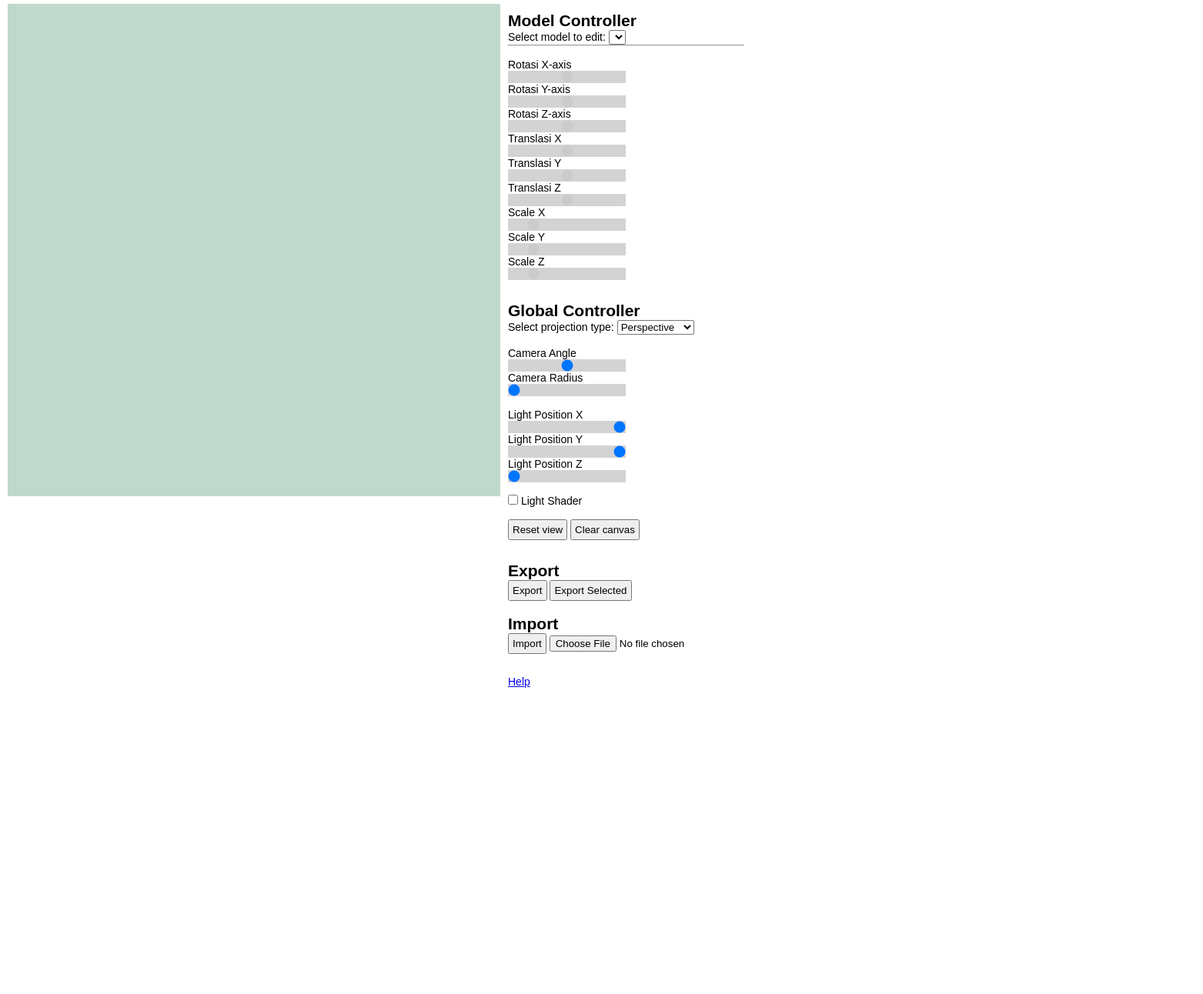
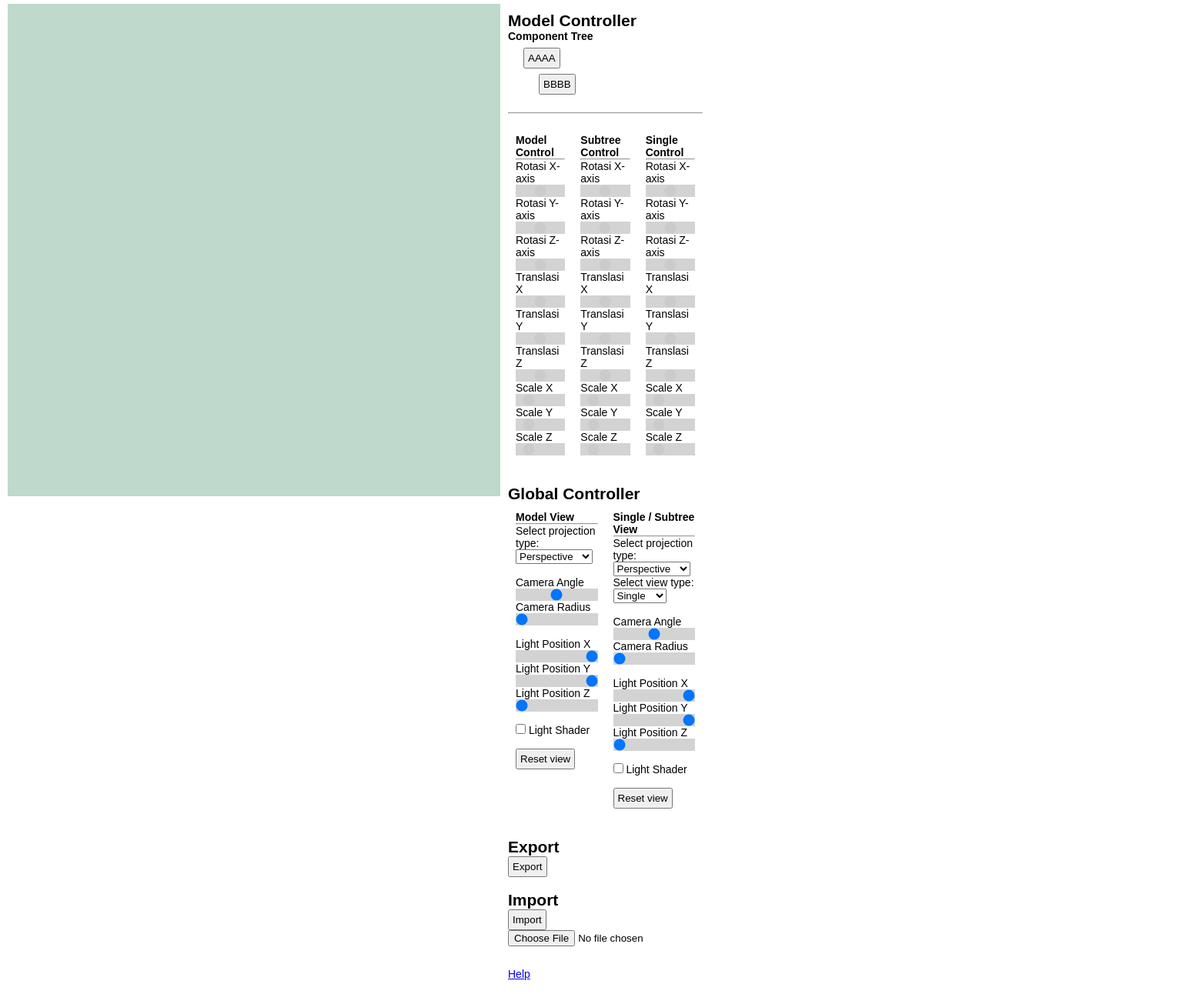
Before and after one commit to geraldabrhm/IF3260_Tugas3_K03_G08, a plain HTML site: page src/index.html in a window 1280 px wide. Shown: the part 70-1362 px from the top of the page at 77% size, 1563 px wide, since content can reach past the window. Before the commit the page ends 984 px from the top, so only its background shows below. Drawn offline with Linux system fonts and the light colour scheme.

Commit message:
feat: modify UI

```diff
--- a/src/index.html
+++ b/src/index.html
@@ -34,7 +34,7 @@
 
   <body>
     <header>
-      <h1>3D Web Based CAD</h1>
+      <h1>3D WebGL Articulated Model</h1>
     </header>
     <main>
       <canvas id="webgl-canvas" width="640" height="640">
@@ -43,9 +43,22 @@
       <div class="container">
         <h2>Model Controller</h2>
         <div id="model-configuration" class="config">
-            <label>Select model to edit:</label>
-            <select id="selectedModel" name="selectedModel" onchange="setupModelControls()"></select>
+            <label><b>Component Tree</b></label>
+            <ul>
+              <li>
+                <button>AAAA</button>
+                <ul>
+                  <li>
+                    <button>BBBB</button>
+                  </li>
+                </ul>
+              </li>
+            </ul>
             <br><hr><br>
+            <div class="column-container">
+              <div class="container">
+                <label><b>Model Control</b></label>
+                <hr>
                 <label>Rotasi X-axis</label>
                 <input type="range" min="-5" step="0.000001" max="5" class="slider" id="rotateX" disabled>
                 <label>Rotasi Y-axis</label>
@@ -65,8 +78,58 @@
                 <label>Scale Z</label>
                 <input type="range" min="0.1" step="0.000001" max="5" class="slider" id="scaleZ" value="1" disabled>
               </div>
+              <div class="container">
+                <label><b>Subtree Control</b></label>
+                <hr>
+                <label>Rotasi X-axis</label>
+                <input type="range" min="-5" step="0.000001" max="5" class="slider" id="rotateX" disabled>
+                <label>Rotasi Y-axis</label>
+                <input type="range" min="-5" step="0.000001" max="5" class="slider" id="rotateY" disabled>
+                <label>Rotasi Z-axis</label>
+                <input type="range" min="-5" step="0.000001" max="5" class="slider" id="rotateZ" disabled>
+                <label>Translasi X</label>
+                <input type="range" min="-1" step="0.000001" max="1" class="slider" id="translateX" disabled>
+                <label>Translasi Y</label>
+                <input type="range" min="-1" step="0.000001" max="1" class="slider" id="translateY" disabled>
+                <label>Translasi Z</label>
+                <input type="range" min="-1" step="0.000001" max="1" class="slider" id="translateZ" disabled>
+                <label>Scale X</label>
+                <input type="range" min="0.1" step="0.000001" max="5" class="slider" id="scaleX" value="1" disabled>
+                <label>Scale Y</label>
+                <input type="range" min="0.1" step="0.000001" max="5" class="slider" id="scaleY" value="1" disabled>
+                <label>Scale Z</label>
+                <input type="range" min="0.1" step="0.000001" max="5" class="slider" id="scaleZ" value="1" disabled>
+              </div>
+              <div class="container">
+                <label><b>Single Control</b></label>
+                <hr>
+                <label>Rotasi X-axis</label>
+                <input type="range" min="-5" step="0.000001" max="5" class="slider" id="rotateX" disabled>
+                <label>Rotasi Y-axis</label>
+                <input type="range" min="-5" step="0.000001" max="5" class="slider" id="rotateY" disabled>
+                <label>Rotasi Z-axis</label>
+                <input type="range" min="-5" step="0.000001" max="5" class="slider" id="rotateZ" disabled>
+                <label>Translasi X</label>
+                <input type="range" min="-1" step="0.000001" max="1" class="slider" id="translateX" disabled>
+                <label>Translasi Y</label>
+                <input type="range" min="-1" step="0.000001" max="1" class="slider" id="translateY" disabled>
+                <label>Translasi Z</label>
+                <input type="range" min="-1" step="0.000001" max="1" class="slider" id="translateZ" disabled>
+                <label>Scale X</label>
+                <input type="range" min="0.1" step="0.000001" max="5" class="slider" id="scaleX" value="1" disabled>
+                <label>Scale Y</label>
+                <input type="range" min="0.1" step="0.000001" max="5" class="slider" id="scaleY" value="1" disabled>
+                <label>Scale Z</label>
+                <input type="range" min="0.1" step="0.000001" max="5" class="slider" id="scaleZ" value="1" disabled>
+              </div>
+            </div>
+        </div>
         <h2>Global Controller</h2>
         <div id="projection-configuration" class="config">
+          <div class="column-container">
+            <div class="container">
+              <label><b>Model View</b></label>
+              <hr>
               <label>Select projection type:</label>
               <select id="selectedProjection" name="selectedModel" onchange="setProjectionType()">
                 <option value="perspective">Perspective</option>
@@ -92,13 +155,48 @@
               <label for="isLight"> Light Shader</label><br><br>
 
               <button id="reset-view-btn">Reset view</button>
-            <button id="clear-canvas-btn">Clear canvas</button>
+            </div>
+            <div class="container">
+              <label><b>Single / Subtree View</b></label>
+              <hr>
+              <label>Select projection type:</label>
+              <select id="selectedProjection" name="selectedModel" onchange="setProjectionType()">
+                <option value="perspective">Perspective</option>
+                <option value="orthographic">Orthographic</option>
+                <option value="oblique">Oblique</option>
+              </select>
+              <br>
+              <label>Select view type:</label>
+              <select id="selectedView" name="selectedModel" onchange="setProjectionType()">
+                <option value="single">Single</option>
+                <option value="subtree">Subtree</option>
+              </select>
+              <br><br>
+
+              <label>Camera Angle</label>
+              <input type="range" min="-180" step="1" max="180" class="slider" id="cameraAngle" value="0">
+              <label>Camera Radius</label>
+              <input type="range" min="0" step="0.0001" max="2" class="slider" id="cameraRadius" value="0">
+              <br>
+
+              <label>Light Position X</label>
+              <input type="range" min="-1" step="0.0001" max="1" class="slider" id="lightPositionX" value="1">
+              <label>Light Position Y</label>
+              <input type="range" min="-1" step="0.0001" max="1" class="slider" id="lightPositionY" value="1">
+              <label>Light Position Z</label>
+              <input type="range" min="-1" step="0.0001" max="1" class="slider" id="lightPositionZ" value="-1">
+              <br>
+              <input type="checkbox" id="lightCheckbox" name="isLight" value="Yes">
+              <label for="isLight"> Light Shader</label><br><br>
+
+              <button id="reset-view-btn">Reset view</button>
+            </div>
+          </div>
         </div>
         <div id="file-configuration" class="config">
           <h2>Export</h2>
           <div class="file-config-item">
             <button id="export-btn">Export</button>
-            <button id="export-current-btn">Export Selected</button>
           </div>
           <br>
           <h2>Import</h2>
@@ -109,6 +207,9 @@
         </div>
         <a href="help.html">Help</a>
       </div>
+      <canvas id="webgl-canvas-single" width="640" height="640">
+        Oops ... your browser doesn't support the HTML5 canvas element
+      </canvas>
     </main>
   </body>
 </html>
--- a/src/style.css
+++ b/src/style.css
@@ -40,6 +40,7 @@ footer {
 
 .container {
     padding: 10px;
+    flex-grow: 1;
 }
 
 /* Loader */
@@ -55,7 +56,7 @@ footer {
 /* Controller */
 .slider {
     -webkit-appearance: none;
-	width: 50%;
+	width: 100%;
     display: block;
     background: #d3d3d3;
     outline: none;
@@ -73,3 +74,17 @@ canvas {
     width: 640px;
     height: 640px;
 }
+
+ul {
+    display: block;
+    list-style-type: none;
+    margin-block-start: 0.5em;
+    margin-block-end: 0.5em;
+    margin-inline-start: 0px;
+    margin-inline-end: 0px;
+    padding-inline-start: 20px;
+}
+
+.column-container {
+    display: flex;
+}
```
Lines whose indentation alone changed are shown as unchanged.
